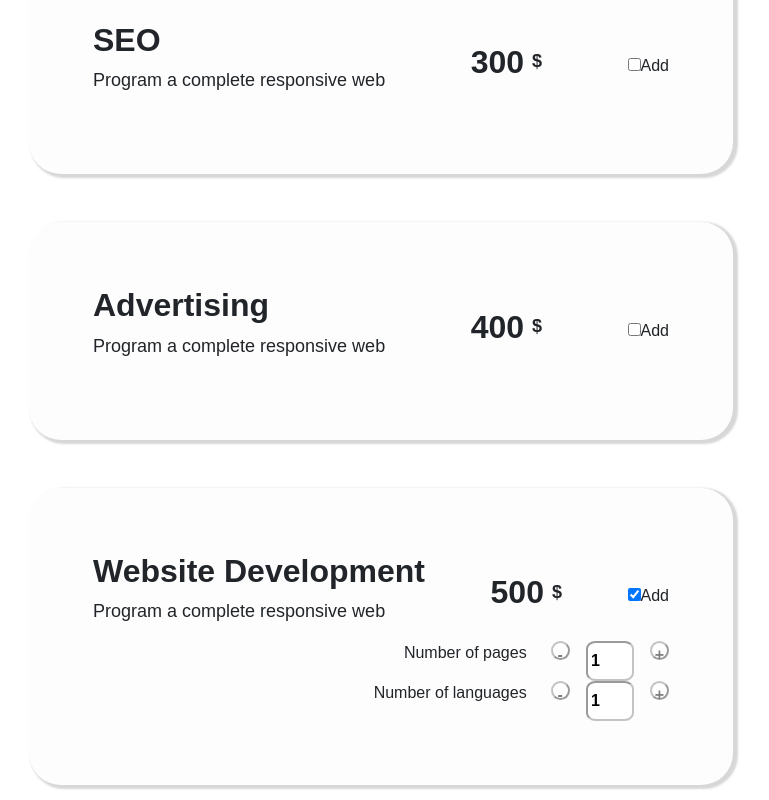
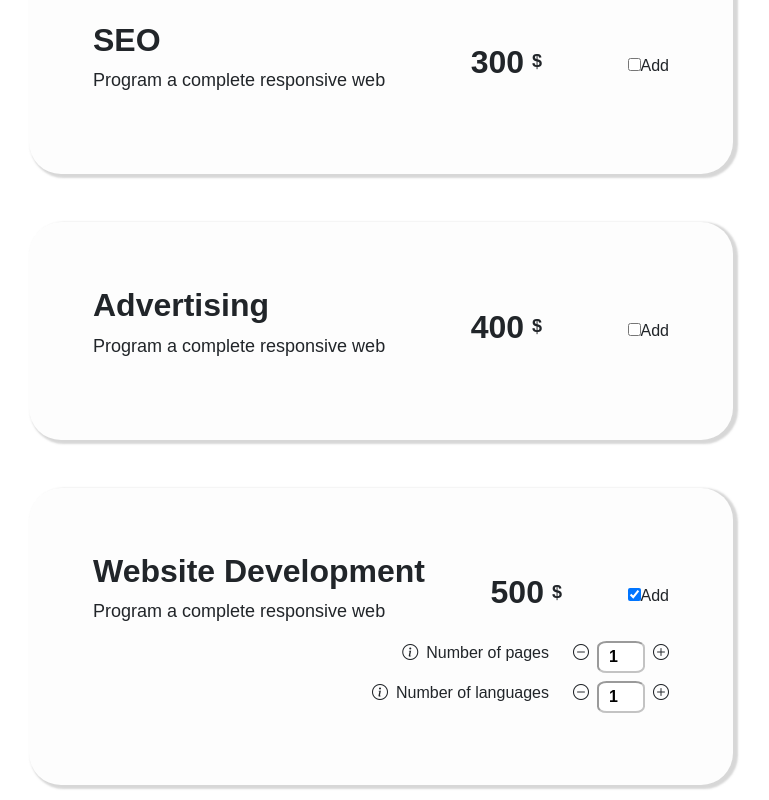
Before and after one commit to sofrayala/S6-Budgets-Angular, an Angular app: page / in a window 1280 px wide. Both pictures are taken after a click on the checkbox 893 px from the left and 1005 px from the top of the page. Shown: the part 411-1211 px from the top of the page, without its empty margins (259-1028 px from the left). Built offline with nearby package versions, Linux system fonts and the light colour scheme.

Commit message:
implemented modal windows with bootstrap modals + used bootstrp icons for panel buttons

```diff
--- a/angular.json
+++ b/angular.json
@@ -31,6 +31,7 @@
             ],
             "styles": [
               "node_modules/bootstrap/dist/css/bootstrap.min.css",
+              "node_modules/bootstrap-icons/font/bootstrap-icons.css",
               "src/styles.scss"
             ],
             "scripts": [
--- a/src/app/components/panel/panel.component.html
+++ b/src/app/components/panel/panel.component.html
@@ -1,14 +1,100 @@
 <form [formGroup]="panelForm">
   <div id="num-page-div">
+    <i
+      class="bi bi-info-circle"
+      style="cursor: pointer"
+      data-bs-toggle="modal"
+      data-bs-target="#infoModal"
+      (click)="openModalForPages()"
+    ></i>
     <p>Number of pages</p>
-    <button (click)="substractPages()">-</button>
+
+    <i
+      class="bi bi-dash-circle"
+      style="cursor: pointer"
+      id="panel-button"
+      (click)="substractPages()"
+    ></i>
+
     <input type="number" id="pages" formControlName="pages" />
-    <button (click)="addPages()">+</button>
+
+    <i
+      class="bi bi-plus-circle"
+      style="cursor: pointer"
+      id="panel-button"
+      (click)="addPages()"
+    ></i>
   </div>
   <div id="num-lang-div">
+    <i
+      class="bi bi-info-circle"
+      style="cursor: pointer"
+      data-bs-toggle="modal"
+      data-bs-target="#infoModal"
+      (click)="openModalForLanguages()"
+    ></i>
     <p>Number of languages</p>
-    <button (click)="substractLanguages()">-</button>
+
+    <i
+      class="bi bi-dash-circle"
+      style="cursor: pointer"
+      id="panel-button"
+      (click)="substractLanguages()"
+    ></i>
     <input type="number" id="languages" formControlName="languages" />
-    <button (click)="addLanguages()">+</button>
+    <i
+      class="bi bi-plus-circle"
+      style="cursor: pointer"
+      id="panel-button"
+      (click)="addLanguages()"
+    ></i>
   </div>
 </form>
+
+<!-- modals -->
+<div
+  class="modal fade"
+  id="infoModal"
+  tabindex="-1"
+  aria-labelledby="infoModalLabel"
+  aria-hidden="true"
+>
+  <div class="modal-dialog">
+    <div class="modal-content">
+      <div class="modal-header">
+        <h5 class="modal-title" id="infoModalLabel">
+          {{
+            isPageModal
+              ? "Number of pages information"
+              : "Number of Languages Information"
+          }}
+        </h5>
+        <button
+          type="button"
+          class="btn-close"
+          data-bs-dismiss="modal"
+          aria-label="Close"
+        ></button>
+      </div>
+      <div class="modal-body">
+        @if(isPageModal){
+        <p>
+          In case you need more than one web page, you should mark as many web
+          pages as you need.
+        </p>
+        }@else {
+        <p>
+          When building web page, you might want ot use variouos web programmng
+          languages. This sections allows you to choose how many languages dyou
+          would like to implement in your page.
+        </p>
+        }
+      </div>
+      <div class="modal-footer">
+        <button type="button" class="btn btn-secondary" data-bs-dismiss="modal">
+          Close
+        </button>
+      </div>
+    </div>
+  </div>
+</div>
--- a/src/app/components/panel/panel.component.scss
+++ b/src/app/components/panel/panel.component.scss
@@ -18,22 +18,20 @@ p {
 
 input {
   width: 3rem;
-  height: auto;
-  margin: 0rem 1rem 0rem 1rem;
+  height: 2rem;
+  margin: 0rem 0.5rem 0rem 0.5rem;
   border-radius: 20%;
   border-color: rgba(128, 128, 128, 0.473);
   padding: 0.2rem;
   justify-content: center;
   font-weight: 800;
+  text-align: center;
 }
 
-button {
-  width: 1.2rem;
-  height: 1.2rem;
-  border-radius: 100%;
-  border-color: rgba(128, 128, 128, 0.473);
-  color: grey;
-  background-color: white;
-  font-weight: bolder;
-  font-size: medium;
+i {
+  margin-right: 0.5rem;
 }
+
+#panel-button {
+  margin: 0;
+}
--- a/src/app/components/panel/panel.component.ts
+++ b/src/app/components/panel/panel.component.ts
@@ -15,6 +15,7 @@ import { BudgetService } from '../../services/budget.service';
 export class PanelComponent {
   @Output() websitePricePersonalized = new EventEmitter<number>();
   panelForm: FormGroup;
+  isPageModal: boolean = true;
 
   constructor(private fb: FormBuilder, private budgetService: BudgetService) {
     this.panelForm = this.fb.group({
@@ -54,4 +55,12 @@ export class PanelComponent {
       this.panelForm.get('languages')?.setValue(currentLanguages - 1);
     }
   }
+
+  openModalForPages(): void {
+    this.isPageModal = true;
+  }
+
+  openModalForLanguages(): void {
+    this.isPageModal = false;
+  }
 }
```
